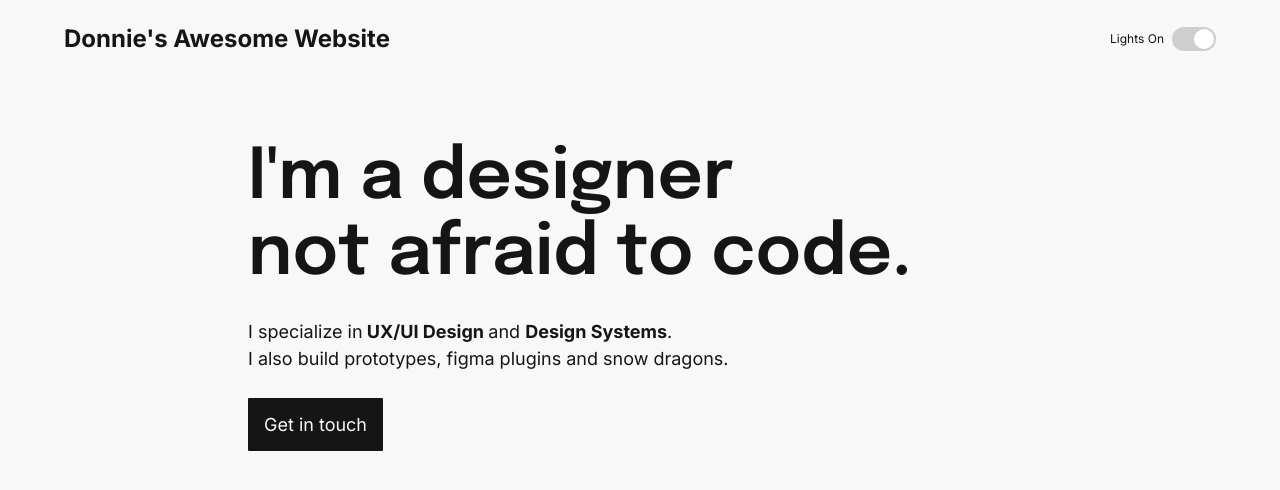
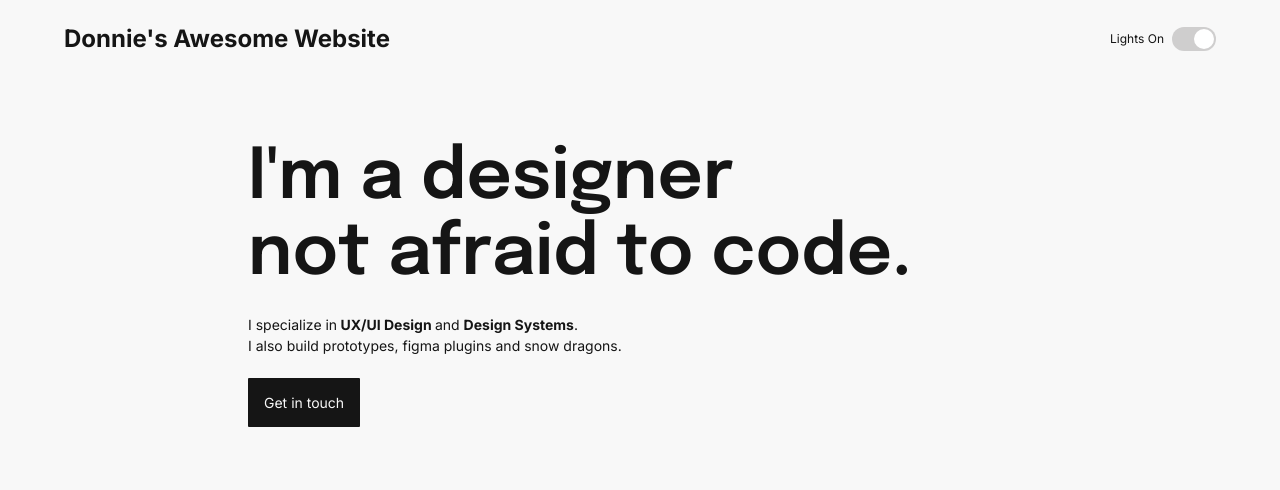
Before and after one commit to dnlklmn/d-site, a React (Create React App) app: page / in a window 1280 px wide. Shown: the top 490 px of the page. Built offline with nearby package versions, Linux system fonts and the light colour scheme.

Commit message:
chore: style-dictionary output

```diff
--- a/src/theme/token-transformation/global.json
+++ b/src/theme/token-transformation/global.json
@@ -33,10 +33,14 @@
       "type": "fontWeights"
     },
     "inter-2": {
+      "value": "Regular",
+      "type": "fontWeights"
+    },
+    "epilogue-0": {
       "value": "Bold",
       "type": "fontWeights"
     },
-    "epilogue-0": {
+    "inter-3": {
       "value": "Bold",
       "type": "fontWeights"
     }
@@ -47,35 +51,35 @@
       "type": "fontSizes"
     },
     "1": {
+      "value": 14,
+      "type": "fontSizes"
+    },
+    "2": {
       "value": 16,
       "type": "fontSizes"
     },
-    "2": {
+    "3": {
       "value": 18,
       "type": "fontSizes"
     },
-    "3": {
+    "4": {
       "value": 20,
       "type": "fontSizes"
     },
-    "4": {
+    "5": {
       "value": 24,
       "type": "fontSizes"
     },
-    "5": {
+    "6": {
       "value": 32,
       "type": "fontSizes"
     },
-    "6": {
+    "7": {
       "value": 40,
       "type": "fontSizes"
     },
-    "7": {
+    "8": {
       "value": 48,
-      "type": "fontSizes"
-    },
-    "8": {
-      "value": 70,
       "type": "fontSizes"
     },
     "9": {
@@ -173,7 +177,7 @@
       "type": "lineHeight"
     },
     "fontSize": {
-      "value": 12,
+      "value": 20,
       "type": "fontSizes"
     },
     "letterSpacing": {
@@ -241,7 +245,7 @@
       "type": "fontFamilies"
     },
     "fontWeight": {
-      "value": "Semi Bold",
+      "value": "Regular",
       "type": "fontWeights"
     },
     "lineHeight": {
@@ -249,7 +253,7 @@
       "type": "lineHeight"
     },
     "fontSize": {
-      "value": 18,
+      "value": 16,
       "type": "fontSizes"
     },
     "letterSpacing": {
@@ -279,7 +283,7 @@
       "type": "fontFamilies"
     },
     "fontWeight": {
-      "value": "Semi Bold",
+      "value": "Regular",
       "type": "fontWeights"
     },
     "lineHeight": {
@@ -287,7 +291,7 @@
       "type": "lineHeight"
     },
     "fontSize": {
-      "value": 16,
+      "value": 14,
       "type": "fontSizes"
     },
     "letterSpacing": {
@@ -325,7 +329,7 @@
       "type": "lineHeight"
     },
     "fontSize": {
-      "value": 20,
+      "value": 24,
       "type": "fontSizes"
     },
     "letterSpacing": {
@@ -363,7 +367,7 @@
       "type": "lineHeight"
     },
     "fontSize": {
-      "value": 24,
+      "value": 32,
       "type": "fontSizes"
     },
     "letterSpacing": {
@@ -401,7 +405,7 @@
       "type": "lineHeight"
     },
     "fontSize": {
-      "value": 32,
+      "value": 40,
       "type": "fontSizes"
     },
     "letterSpacing": {
@@ -439,7 +443,7 @@
       "type": "lineHeight"
     },
     "fontSize": {
-      "value": 40,
+      "value": 48,
       "type": "fontSizes"
     },
     "letterSpacing": {
@@ -477,7 +481,45 @@
       "type": "lineHeight"
     },
     "fontSize": {
-      "value": 48,
+      "value": 70,
+      "type": "fontSizes"
+    },
+    "letterSpacing": {
+      "value": "0%",
+      "type": "letterSpacing"
+    },
+    "paragraphSpacing": {
+      "value": 0,
+      "type": "paragraphSpacing"
+    },
+    "paragraphIndent": {
+      "value": "0px",
+      "type": "paragraphIndent"
+    },
+    "textCase": {
+      "value": "none",
+      "type": "textCase"
+    },
+    "textDecoration": {
+      "value": "none",
+      "type": "textDecoration"
+    }
+  },
+  "button-label": {
+    "fontFamily": {
+      "value": "Inter",
+      "type": "fontFamilies"
+    },
+    "fontWeight": {
+      "value": "Bold",
+      "type": "fontWeights"
+    },
+    "lineHeight": {
+      "value": "AUTO",
+      "type": "lineHeight"
+    },
+    "fontSize": {
+      "value": 18,
       "type": "fontSizes"
     },
     "letterSpacing": {
--- a/src/theme/typography.css
+++ b/src/theme/typography.css
@@ -11,7 +11,7 @@
   --subtitle-font-family: Inter;
   --subtitle-font-weight: Semi Bold;
   --subtitle-line-height: AUTO;
-  --subtitle-font-size: 12px;
+  --subtitle-font-size: 20px;
   --subtitle-letter-spacing: 0%;
   --subtitle-paragraph-spacing: 0;
   --subtitle-paragraph-indent: 0px;
@@ -27,18 +27,18 @@
   --label-text-case: none;
   --label-text-decoration: none;
   --body-1-font-family: Inter;
-  --body-1-font-weight: Semi Bold;
+  --body-1-font-weight: Regular;
   --body-1-line-height: AUTO;
-  --body-1-font-size: 20px;
+  --body-1-font-size: 16px;
   --body-1-letter-spacing: 0%;
   --body-1-paragraph-spacing: 0;
   --body-1-paragraph-indent: 0px;
   --body-1-text-case: none;
   --body-1-text-decoration: none;
   --body-2-font-family: Inter;
-  --body-2-font-weight: Semi Bold;
+  --body-2-font-weight: Regular;
   --body-2-line-height: AUTO;
-  --body-2-font-size: 18px;
+  --body-2-font-size: 14px;
   --body-2-letter-spacing: 0%;
   --body-2-paragraph-spacing: 0;
   --body-2-paragraph-indent: 0px;
@@ -89,4 +89,13 @@
   --h1-paragraph-indent: 0px;
   --h1-text-case: none;
   --h1-text-decoration: none;
+  --button-label-font-family: Inter;
+  --button-label-font-weight: Bold;
+  --button-label-line-height: AUTO;
+  --button-label-font-size: 18px;
+  --button-label-letter-spacing: 0%;
+  --button-label-paragraph-spacing: 0;
+  --button-label-paragraph-indent: 0px;
+  --button-label-text-case: none;
+  --button-label-text-decoration: none;
 }
```
Also changed, not shown: src/theme/token-transformation/typography.json (+88 -50 lines).
